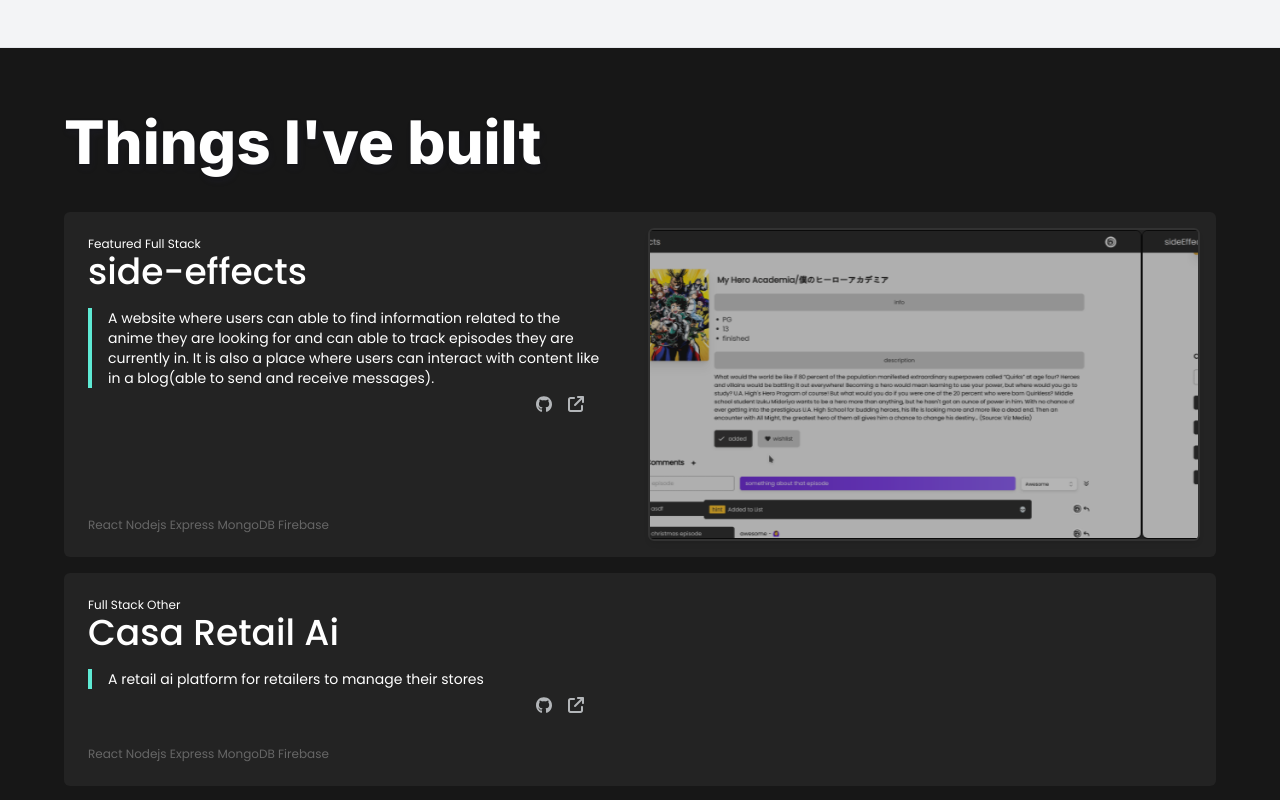
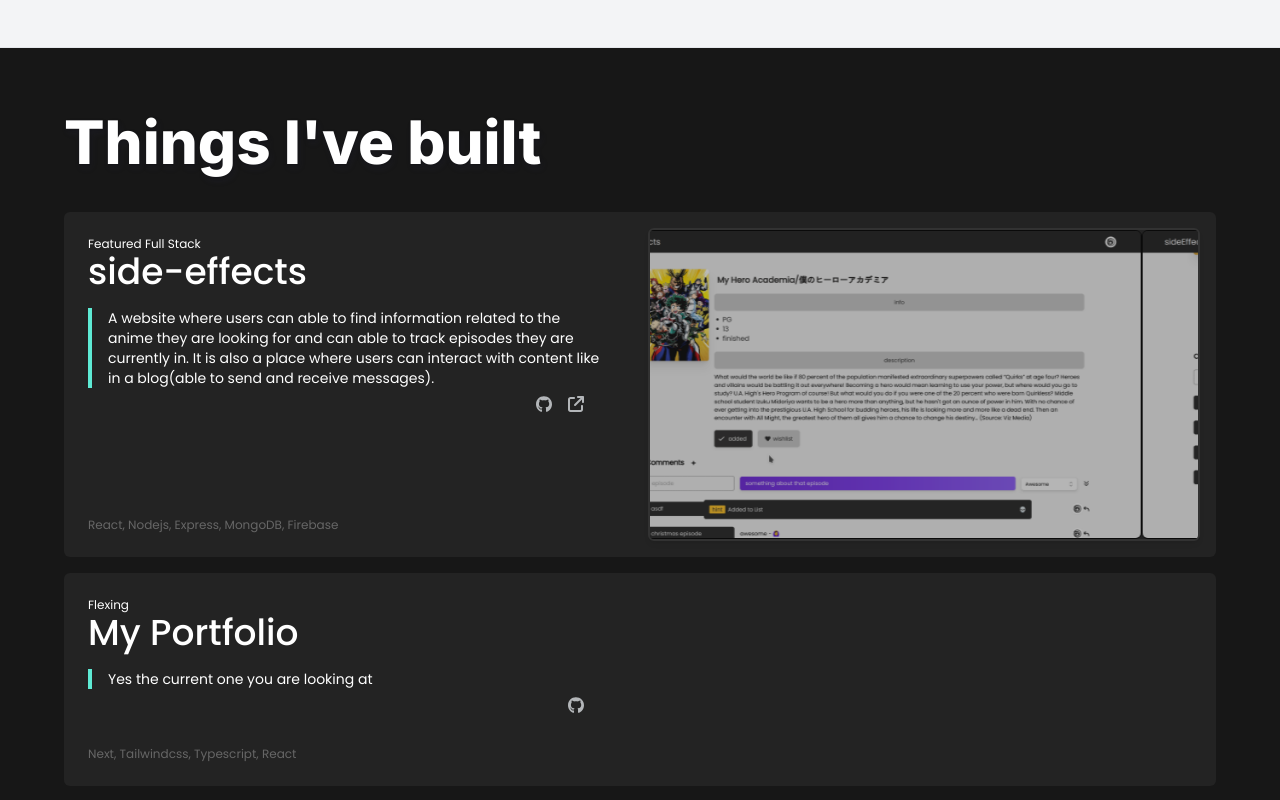
Before and after one commit to kalanjiyaVishnu/personal-website, a Next.js app: page / in a window 1280 px wide. Shown: the part 2013-2813 px from the top of the page. Built offline with nearby package versions, Linux system fonts and the light colour scheme.

Commit message:
Include New Project - Portfolio

```diff
--- a/pages/api/bob.ts
+++ b/pages/api/bob.ts
@@ -5,7 +5,7 @@
 }
 
 export default function handler(
-  req: NextApiRequest,
+  _req: NextApiRequest,
   res: NextApiResponse<Data>
 ) {
   res.status(200).json({ name: "bob" })
--- a/pages/index.tsx
+++ b/pages/index.tsx
@@ -102,7 +102,7 @@
             <p className="text-sm mt-4 px-4 border-teal-300 border-l-4">
               {p.description}
             </p>
-            <div className="flex justify-end px-8 fill-slate-100">
+            <div className="flex justify-end px-8">
               {p.links.map((link, idx) => (
                 <a
                   href={link.ref}
@@ -110,14 +110,14 @@
                   target="_blank"
                   key={`${p.title}-${idx}`}
                 >
-                  <div className="w-8 p-2 hover:opacity-90 opacity-70 transition-opacity transform duration-150">
+                  <div className="w-8 p-2 fill-slate-100 hover:fill-slate-200 hover:opacity-90 opacity-70 transition-all transform duration-150">
                     {getSrcIcon(link.type)}
                   </div>
                 </a>
               ))}
             </div>
           </div>
-          <div className="sm:mt-6 text-xs opacity-30">{p.tags.join("  ")}</div>
+          <div className="sm:mt-6 text-xs opacity-30">{p.tags.join(", ")}</div>
         </div>
         {p.category.includes("Featured") && (
           <Slider id={1} images={projectImages || []} />
--- a/utils.tsx
+++ b/utils.tsx
@@ -64,13 +64,16 @@
     ],
   },
   {
-    title: "Casa Retail Ai",
-    description: "A retail ai platform for retailers to manage their stores",
-    category: ["Full Stack", "Other"],
-    tags: ["React", "Nodejs", "Express", "MongoDB", "Firebase"],
+    title: "My Portfolio",
+    description: "Yes the current one you are looking at",
+    useCase: `Tried To build a community for anime - combined blog,chat,and search`,
+    category: ["Flexing"],
+    tags: ["Next", "Tailwindcss", "Typescript", "React"],
     links: [
-      { type: "github", ref: "https://casaretailai.com" },
-      { type: "live", ref: "https://casaretailai.com" },
+      {
+        type: "github",
+        ref: "https://github.com/kalanjiyaVishnu/personal-website",
+      },
     ],
   },
 ]
```
